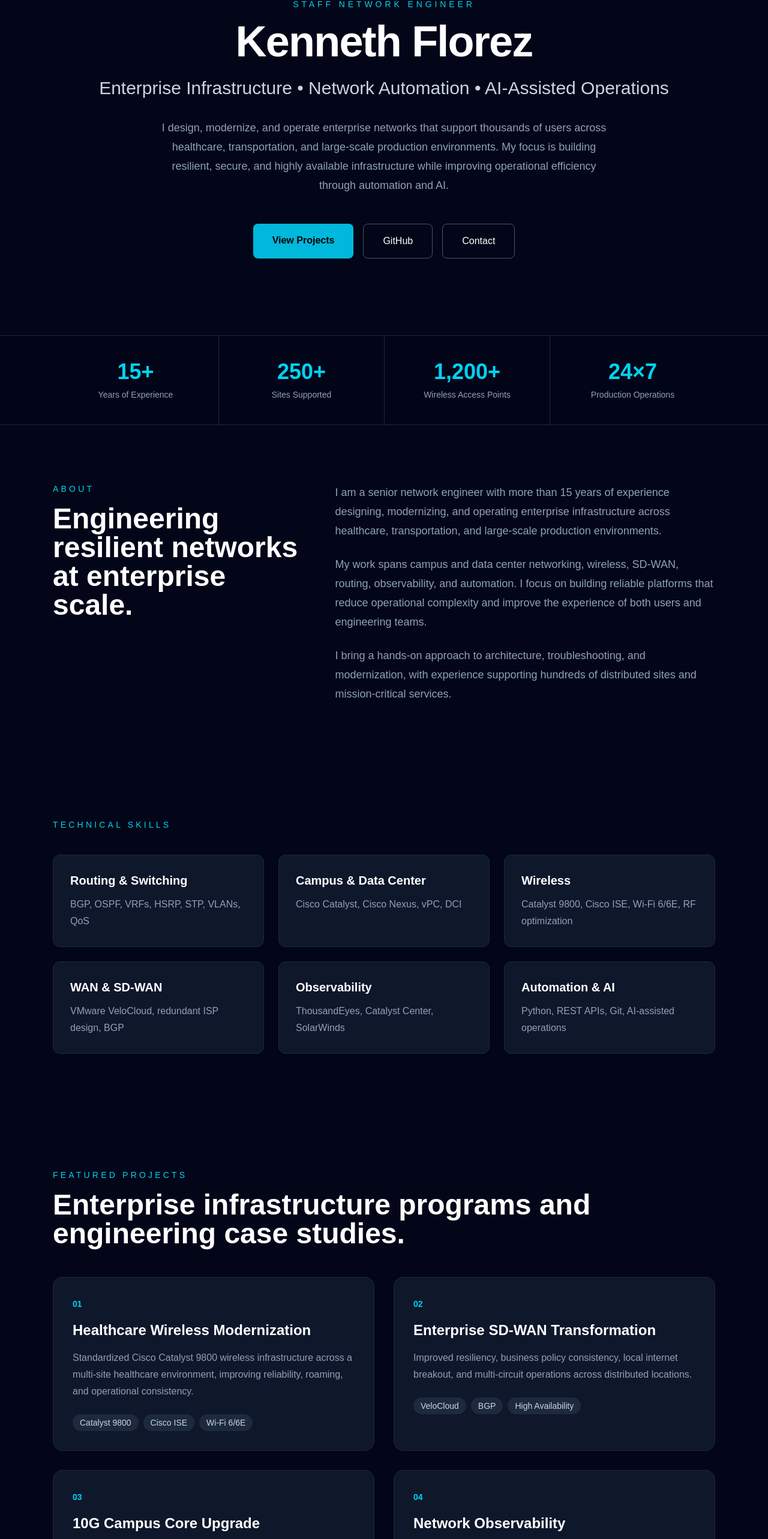
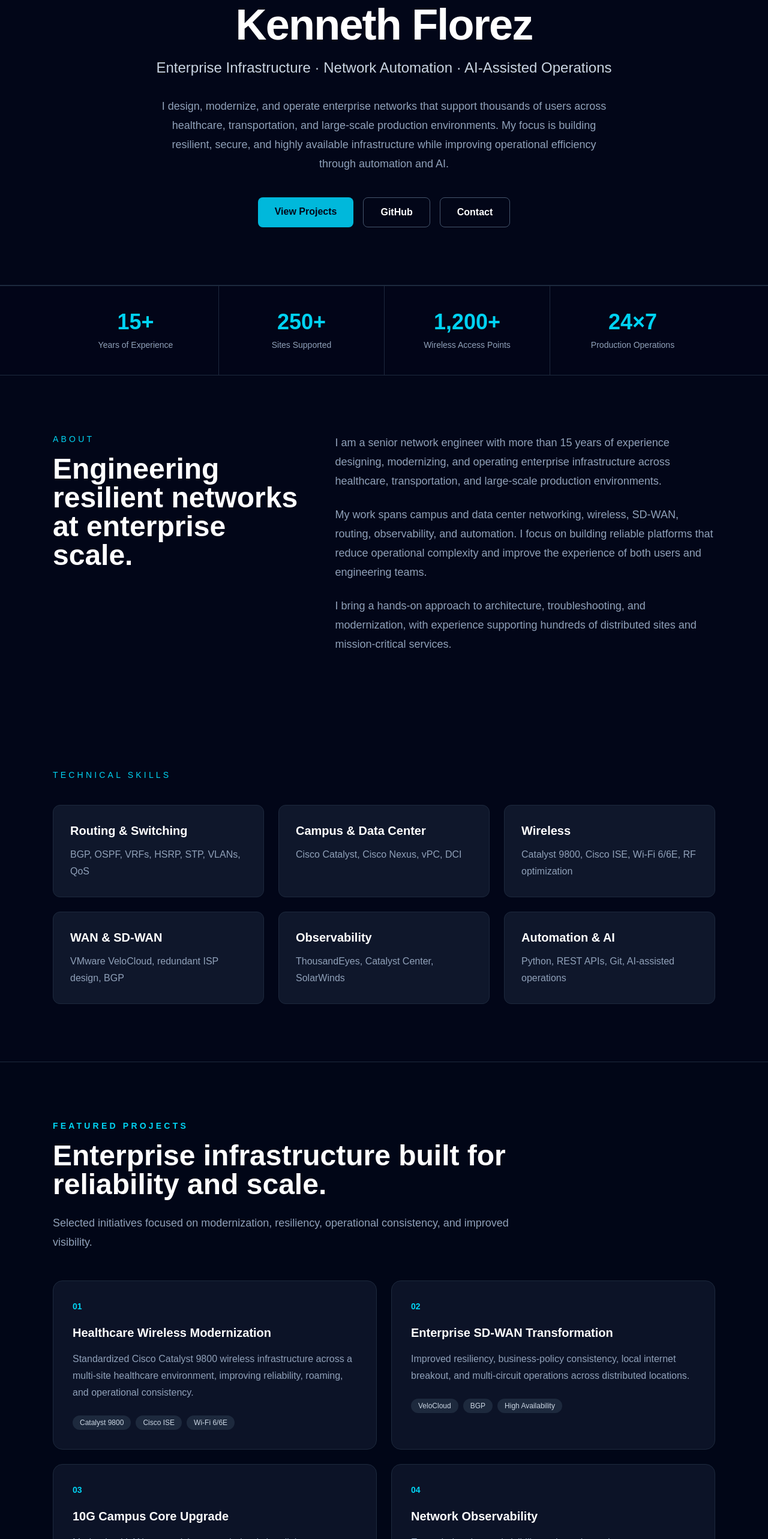
Before and after one commit to kflorez312/kflorez312.github.io, a Next.js app: page / in a window 1280 px wide. Shown: the part 200-2766 px from the top of the page at 60% size. Built offline with nearby package versions, Linux system fonts and the light colour scheme.

Commit message:
Restore centered portfolio hero design

```diff
--- a/src/app/page.tsx
+++ b/src/app/page.tsx
@@ -2,33 +2,7 @@ import Navbar from "@/components/Navbar";
 import Hero from "@/components/home/Hero";
 import Stats from "@/components/home/Stats";
 import About from "@/components/home/About";
-
-const projects = [
-  {
-    title: "Healthcare Wireless Modernization",
-    description:
-      "Standardized Cisco Catalyst 9800 wireless infrastructure across a multi-site healthcare environment, improving reliability, roaming, and operational consistency.",
-    technologies: ["Catalyst 9800", "Cisco ISE", "Wi-Fi 6/6E"],
-  },
-  {
-    title: "Enterprise SD-WAN Transformation",
-    description:
-      "Improved resiliency, business policy consistency, local internet breakout, and multi-circuit operations across distributed locations.",
-    technologies: ["VeloCloud", "BGP", "High Availability"],
-  },
-  {
-    title: "10G Campus Core Upgrade",
-    description:
-      "Modernized LAN connectivity, upgraded switch uplinks, consolidated Layer 3 services, and improved campus redundancy.",
-    technologies: ["Cisco Catalyst", "10G", "OSPF", "LACP"],
-  },
-  {
-    title: "Network Observability",
-    description:
-      "Expanded end-to-end visibility and accelerated root cause analysis using proactive monitoring and synthetic testing.",
-    technologies: ["ThousandEyes", "Catalyst Center", "SolarWinds"],
-  },
-];
+import Projects from "@/components/home/Projects";
 
 export default function Home() {
   return (
@@ -37,7 +11,6 @@ export default function Home() {
       <Hero />
       <Stats />
       <About />
-
 
       <section id="skills" className="mx-auto max-w-6xl px-6 py-24">
         <p className="text-sm uppercase tracking-[0.3em] text-cyan-400">
@@ -64,45 +37,7 @@ export default function Home() {
         </div>
       </section>
 
-      <section id="projects" className="mx-auto max-w-6xl px-6 py-24">
-        <p className="text-sm uppercase tracking-[0.3em] text-cyan-400">
-          Featured Projects
-        </p>
-
-        <h2 className="mt-4 text-3xl font-bold md:text-5xl">
-          Enterprise infrastructure programs and engineering case studies.
-        </h2>
-
-        <div className="mt-12 grid gap-8 md:grid-cols-2">
-          {projects.map((project, index) => (
-            <article
-              key={project.title}
-              className="rounded-2xl border border-slate-800 bg-slate-900 p-8 transition hover:-translate-y-1 hover:border-cyan-500"
-            >
-              <span className="text-sm font-semibold text-cyan-400">
-                0{index + 1}
-              </span>
-
-              <h3 className="mt-4 text-2xl font-bold">{project.title}</h3>
-
-              <p className="mt-4 leading-7 text-slate-400">
-                {project.description}
-              </p>
-
-              <div className="mt-6 flex flex-wrap gap-2">
-                {project.technologies.map((technology) => (
-                  <span
-                    key={technology}
-                    className="rounded-full bg-slate-800 px-3 py-1 text-sm text-slate-300"
-                  >
-                    {technology}
-                  </span>
-                ))}
-              </div>
-            </article>
-          ))}
-        </div>
-      </section>
+      <Projects />
 
       <section id="contact" className="border-t border-slate-800">
         <div className="mx-auto flex max-w-6xl flex-col gap-8 px-6 py-24 md:flex-row md:items-center md:justify-between">
--- a/src/components/home/Hero.tsx
+++ b/src/components/home/Hero.tsx
@@ -1,33 +1,35 @@
 export default function Hero() {
   return (
     <section
-      id="top"
-      className="mx-auto flex max-w-7xl flex-col items-center justify-center px-6 py-32 text-center"
+      id="home"
+      className="border-b border-slate-800"
     >
-      <p className="mb-4 text-sm uppercase tracking-[0.35em] text-cyan-400">
+      <div className="mx-auto flex min-h-[560px] max-w-6xl flex-col items-center justify-center px-6 py-24 text-center">
+        <p className="text-sm font-semibold uppercase tracking-[0.35em] text-cyan-400">
           Staff Network Engineer
         </p>
 
-      <h1 className="text-5xl font-extrabold tracking-tight md:text-7xl">
+        <h1 className="mt-5 text-5xl font-bold tracking-tight text-white sm:text-6xl lg:text-7xl">
           Kenneth Florez
         </h1>
 
-      <h2 className="mt-6 text-2xl text-slate-300 md:text-3xl">
-        Enterprise Infrastructure • Network Automation • AI-Assisted Operations
-      </h2>
+        <p className="mt-5 text-xl text-slate-300 sm:text-2xl">
+          Enterprise Infrastructure · Network Automation · AI-Assisted
+          Operations
+        </p>
 
-      <p className="mt-8 max-w-3xl text-lg leading-8 text-slate-400">
+        <p className="mt-8 max-w-3xl text-base leading-8 text-slate-400 sm:text-lg">
           I design, modernize, and operate enterprise networks that support
           thousands of users across healthcare, transportation, and large-scale
           production environments. My focus is building resilient, secure, and
-        highly available infrastructure while improving operational efficiency
-        through automation and AI.
+          highly available infrastructure while improving operational
+          efficiency through automation and AI.
         </p>
 
-      <div className="mt-12 flex flex-wrap justify-center gap-4">
+        <div className="mt-10 flex flex-wrap justify-center gap-4">
           <a
             href="#projects"
-          className="rounded-lg bg-cyan-500 px-8 py-4 font-semibold text-black transition hover:bg-cyan-400"
+            className="rounded-lg bg-cyan-500 px-7 py-3 font-semibold text-slate-950 transition hover:bg-cyan-400"
           >
             View Projects
           </a>
@@ -36,18 +38,19 @@ export default function Hero() {
             href="https://github.com/kflorez312"
             target="_blank"
             rel="noreferrer"
-          className="rounded-lg border border-slate-600 px-8 py-4 transition hover:border-cyan-400"
+            className="rounded-lg border border-slate-600 px-7 py-3 font-semibold text-white transition hover:border-cyan-400 hover:text-cyan-300"
           >
             GitHub
           </a>
 
           <a
-          href="mailto:kflorez312@gmail.com"
-          className="rounded-lg border border-slate-600 px-8 py-4 transition hover:border-cyan-400"
+            href="#contact"
+            className="rounded-lg border border-slate-600 px-7 py-3 font-semibold text-white transition hover:border-cyan-400 hover:text-cyan-300"
           >
             Contact
           </a>
         </div>
+      </div>
     </section>
   );
 }
--- /dev/null
+++ b/src/components/home/Projects.tsx
@@ -0,0 +1,92 @@
+<h2 className="mt-4 max-w-4xl text-3xl font-bold text-white md:text-5xl">
+  Enterprise infrastructure programs and engineering case studies.
+</h2>
+
+const projects = [
+  {
+    number: "01",
+    title: "Healthcare Wireless Modernization",
+    description:
+      "Standardized Cisco Catalyst 9800 wireless infrastructure across a multi-site healthcare environment, improving reliability, roaming, and operational consistency.",
+    technologies: ["Catalyst 9800", "Cisco ISE", "Wi-Fi 6/6E"],
+  },
+  {
+    number: "02",
+    title: "Enterprise SD-WAN Transformation",
+    description:
+      "Improved resiliency, business-policy consistency, local internet breakout, and multi-circuit operations across distributed locations.",
+    technologies: ["VeloCloud", "BGP", "High Availability"],
+  },
+  {
+    number: "03",
+    title: "10G Campus Core Upgrade",
+    description:
+      "Modernized LAN connectivity, upgraded switch uplinks, consolidated Layer 3 services, and improved campus redundancy.",
+    technologies: ["Cisco Catalyst", "10G", "OSPF", "LACP"],
+  },
+  {
+    number: "04",
+    title: "Network Observability",
+    description:
+      "Expanded end-to-end visibility and accelerated root-cause analysis using proactive monitoring and synthetic testing.",
+    technologies: ["ThousandEyes", "Catalyst Center", "SolarWinds"],
+  },
+];
+
+export default function Projects() {
+  return (
+    <section
+      id="projects"
+      className="border-y border-slate-800 bg-slate-950/40"
+    >
+      <div className="mx-auto max-w-6xl px-6 py-24">
+        <div className="mb-12">
+          <p className="text-sm font-semibold uppercase tracking-[0.3em] text-cyan-400">
+            Featured Projects
+          </p>
+
+          <h2 className="mt-4 max-w-3xl text-3xl font-bold text-white md:text-5xl">
+            Enterprise infrastructure built for reliability and scale.
+          </h2>
+
+          <p className="mt-6 max-w-3xl text-lg leading-8 text-slate-400">
+            Selected initiatives focused on modernization, resiliency,
+            operational consistency, and improved visibility.
+          </p>
+        </div>
+
+        <div className="grid gap-6 md:grid-cols-2">
+          {projects.map((project) => (
+            <article
+              key={project.number}
+              className="group rounded-2xl border border-slate-800 bg-slate-900/80 p-8 transition duration-300 hover:-translate-y-1 hover:border-cyan-400/40"
+            >
+              <p className="text-sm font-semibold text-cyan-400">
+                {project.number}
+              </p>
+
+              <h3 className="mt-5 text-xl font-bold text-white">
+                {project.title}
+              </h3>
+
+              <p className="mt-4 leading-7 text-slate-400">
+                {project.description}
+              </p>
+
+              <div className="mt-6 flex flex-wrap gap-2">
+                {project.technologies.map((technology) => (
+                  <span
+                    key={technology}
+                    className="rounded-full bg-slate-800 px-3 py-1 text-xs text-slate-300"
+                  >
+                    {technology}
+                  </span>
+                ))}
+              </div>
+            </article>
+          ))}
+        </div>
+      </div>
+    </section>
+  );
+}
```
Lines whose indentation alone changed are shown as unchanged.
